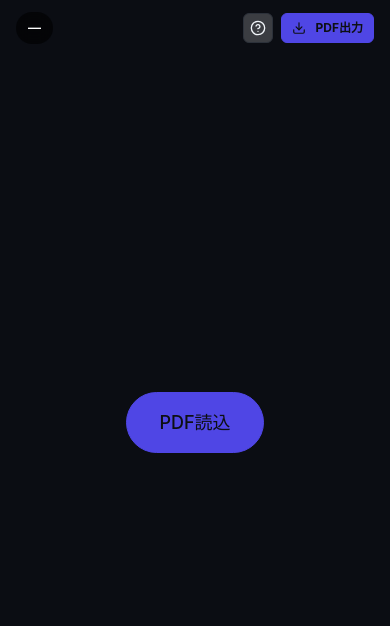
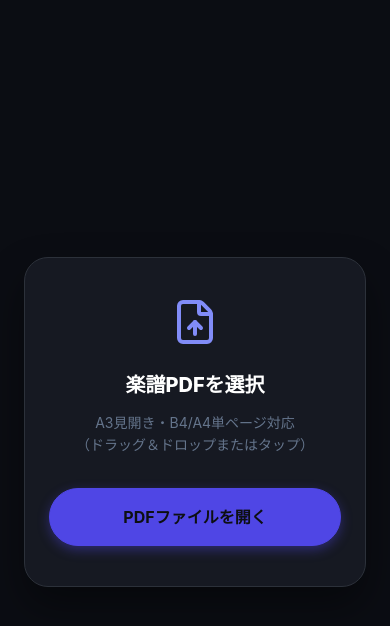
Before and after one commit to AI-Avalon/score-optimizer, a React (Vite) app: page / in a window 390 px wide. Shown: the top 626 px of the page. Built offline with nearby package versions, Linux system fonts and the light colour scheme.

Commit message:
fix(ios): resolve Safari OOM crashes via canvas disposal & img thumbnails, clamp DPR, and polish mobile empty state

```diff
--- a/src/App.tsx
+++ b/src/App.tsx
@@ -8,6 +8,7 @@ import { DropZone } from './components/DropZone';
 import { MobileLayout } from './components/MobileLayout';
 import { HelpModal } from './components/HelpModal';
 import { useScoreStore } from './store/useScoreStore';
+import { ErrorBoundary } from './components/ErrorBoundary';
 
 /**
  * App — Score Optimizer 2.0 レスポンシブルート分岐
@@ -98,7 +99,9 @@ export default function App() {
           }}
         >
           <Sidebar />
-          <ScoreCanvas />
+          <ErrorBoundary>
+            <ScoreCanvas />
+          </ErrorBoundary>
         </div>
 
         <FilmStrip />
--- /dev/null
+++ b/src/components/ErrorBoundary.tsx
@@ -0,0 +1,63 @@
+import { Component } from 'react';
+import type { ErrorInfo, ReactNode } from 'react';
+import { AlertTriangle } from 'lucide-react';
+
+interface Props {
+  children: ReactNode;
+}
+
+interface State {
+  hasError: boolean;
+  error: Error | null;
+}
+
+export class ErrorBoundary extends Component<Props, State> {
+  public state: State = {
+    hasError: false,
+    error: null
+  };
+
+  public static getDerivedStateFromError(error: Error): State {
+    return { hasError: true, error };
+  }
+
+  public componentDidCatch(error: Error, errorInfo: ErrorInfo) {
+    console.error('Uncaught error:', error, errorInfo);
+  }
+
+  public render() {
+    if (this.state.hasError) {
+      return (
+        <div style={{
+          display: 'flex',
+          flexDirection: 'column',
+          alignItems: 'center',
+          justifyContent: 'center',
+          height: '100%',
+          width: '100%',
+          padding: '24px',
+          background: 'var(--color-base)',
+          color: 'var(--color-text)',
+          textAlign: 'center'
+        }}>
+          <AlertTriangle size={48} className="text-red-500" style={{ marginBottom: '16px', color: 'var(--color-danger)' }} />
+          <h2 style={{ fontSize: '20px', fontWeight: 'bold', marginBottom: '8px' }}>
+            描画エラーが発生しました
+          </h2>
+          <p style={{ fontSize: '14px', color: 'var(--color-text-dim)', marginBottom: '24px' }}>
+            {this.state.error?.message}
+          </p>
+          <button
+            type="button"
+            className="btn btn-accent"
+            onClick={() => this.setState({ hasError: false, error: null })}
+          >
+            再試行する
+          </button>
+        </div>
+      );
+    }
+
+    return this.props.children;
+  }
+}
--- a/src/components/FilmStrip.tsx
+++ b/src/components/FilmStrip.tsx
@@ -1,4 +1,4 @@
-import { useEffect, useRef, useCallback } from 'react';
+import { useEffect, useRef, useCallback, useState } from 'react';
 import { useScoreStore } from '../store/useScoreStore';
 import { createPageRenderer } from '../engine/pdfEngine';
 import { Plus } from 'lucide-react';
@@ -25,7 +25,7 @@ export function FilmStrip() {
   const insertBlankPage = useScoreStore((s) => s.insertBlankPage);
   const scrollRef = useRef<HTMLDivElement>(null);
   const thumbRenderers = useRef<Map<number, ReturnType<typeof createPageRenderer>>>(new Map());
-  const canvasRefs = useRef<Map<number, HTMLCanvasElement>>(new Map());
+  const [thumbUrls, setThumbUrls] = useState<Map<number, string>>(new Map());
 
   // ── Auto-scroll to current page ───────────────────────────────
   useEffect(() => {
@@ -40,36 +40,11 @@ export function FilmStrip() {
     if (!pdfDoc) return;
 
     const renderThumbs = async () => {
+      const newUrls = new Map<number, string>();
       for (let i = 0; i < pages.length; i++) {
         const page = pages[i];
-        const canvas = canvasRefs.current.get(i);
-        if (!canvas) continue;
 
-        if (page.isBlank) {
-          // 白紙サムネイル
-          canvas.width = THUMB_WIDTH * 2;
-          canvas.height = THUMB_HEIGHT * 2;
-          const ctx = canvas.getContext('2d');
-          if (ctx) {
-            ctx.fillStyle = '#ffffff';
-            ctx.fillRect(0, 0, canvas.width, canvas.height);
-            ctx.fillStyle = '#cccccc';
-            ctx.font = '14px system-ui';
-            ctx.textAlign = 'center';
-            ctx.fillText('白紙', canvas.width / 2, canvas.height / 2 + 5);
-          }
-          continue;
-        }
-
-        if (page.deleted) {
-          // 削除済み: グレーサムネイル
-          canvas.width = THUMB_WIDTH * 2;
-          canvas.height = THUMB_HEIGHT * 2;
-          const ctx = canvas.getContext('2d');
-          if (ctx) {
-            ctx.fillStyle = '#2a2d35';
-            ctx.fillRect(0, 0, canvas.width, canvas.height);
-          }
+        if (page.isBlank || page.deleted) {
           continue;
         }
 
@@ -86,11 +61,25 @@ export function FilmStrip() {
             THUMB_WIDTH / defaultVp.width,
             THUMB_HEIGHT / defaultVp.height,
           ) * 2; // 2x for sharpness
-          await renderer.render(pdfPage, canvas, scale);
+
+          const tempCanvas = document.createElement('canvas');
+          tempCanvas.width = defaultVp.width * scale;
+          tempCanvas.height = defaultVp.height * scale;
+
+          const success = await renderer.render(pdfPage, tempCanvas, scale);
+          if (success) {
+            newUrls.set(i, tempCanvas.toDataURL('image/jpeg', 0.5));
+          }
+
+          // Force memory disposal
+          tempCanvas.width = 0;
+          tempCanvas.height = 0;
+          pdfPage.cleanup();
         } catch (_err) {
           // Ignore cancelled renders
         }
       }
+      setThumbUrls(newUrls);
     };
 
     renderThumbs();
@@ -112,15 +101,6 @@ export function FilmStrip() {
       insertBlankPage(afterIdx);
     },
     [insertBlankPage],
-  );
-
-  const setCanvasRef = useCallback(
-    (pageIdx: number, el: HTMLCanvasElement | null) => {
-      if (el) {
-        canvasRefs.current.set(pageIdx, el);
-      }
-    },
-    [],
   );
 
   if (!pdfDoc || pages.length === 0) return null;
@@ -173,14 +153,29 @@ export function FilmStrip() {
                   background: '#1a1d24',
                 }}
               >
-                <canvas
-                  ref={(el) => setCanvasRef(i, el)}
+                {page.isBlank ? (
+                  <div style={{
+                    width: '100%', height: '100%', background: '#ffffff',
+                    display: 'flex', alignItems: 'center', justifyContent: 'center',
+                    color: '#cccccc', fontSize: '10px'
+                  }}>
+                    白紙
+                  </div>
+                ) : page.deleted ? (
+                  <div style={{ width: '100%', height: '100%', background: '#2a2d35' }} />
+                ) : thumbUrls.get(i) ? (
+                  <img
+                    src={thumbUrls.get(i)}
+                    alt={`Page ${i + 1}`}
                     style={{
                       width: '100%',
                       height: '100%',
                       objectFit: 'contain',
                     }}
                   />
+                ) : (
+                  <div style={{ width: '100%', height: '100%', background: '#1a1d24' }} />
+                )}
 
                 {/* Page number */}
                 <div
--- a/src/components/MobileLayout.tsx
+++ b/src/components/MobileLayout.tsx
@@ -2,6 +2,7 @@ import { useCallback, useRef, useState, useEffect } from 'react';
 import { useScoreStore } from '../store/useScoreStore';
 import { ScoreCanvas } from './ScoreCanvas';
 import { FilmStrip } from './FilmStrip';
+import { ErrorBoundary } from './ErrorBoundary';
 import { useGesture } from '@use-gesture/react';
 import {
   ChevronLeft,
@@ -22,7 +23,8 @@ import {
   FileText,
   Crop,
   SlidersHorizontal,
-  Sparkles
+  Sparkles,
+  FileUp
 } from 'lucide-react';
 import type { PaperPresetKey } from '../types';
 import { FULL_PAGE_RECT } from '../types';
@@ -147,6 +149,52 @@ export function MobileLayout() {
     }
   );
 
+  if (!pdfDoc) {
+    return (
+      <div
+        className="mobile-layout-root"
+        style={{
+          display: 'flex',
+          flexDirection: 'column',
+          width: '100vw',
+          height: '100dvh',
+          overflow: 'hidden',
+          background: 'var(--color-base)',
+          paddingTop: 'env(safe-area-inset-top, 0px)',
+          paddingBottom: 'env(safe-area-inset-bottom, 0px)',
+          paddingLeft: 'env(safe-area-inset-left, 0px)',
+          paddingRight: 'env(safe-area-inset-right, 0px)',
+        }}
+      >
+        <div style={{ flex: 1, display: 'flex', flexDirection: 'column', alignItems: 'center', justifyContent: 'center', padding: '24px' }}>
+          <div style={{
+            background: 'var(--color-panel)', border: '1px solid var(--color-border)', borderRadius: '24px',
+            padding: '40px 24px', display: 'flex', flexDirection: 'column', alignItems: 'center', textAlign: 'center',
+            boxShadow: '0 20px 40px rgba(0,0,0,0.4)', maxWidth: '400px', width: '100%'
+          }}>
+            <FileUp size={48} style={{ color: '#818cf8', marginBottom: '24px' }} />
+            <h2 style={{ fontSize: '20px', fontWeight: 800, marginBottom: '12px', color: '#fff' }}>楽譜PDFを選択</h2>
+            <p style={{ fontSize: '14px', color: 'var(--color-text-dim)', marginBottom: '32px', lineHeight: 1.6 }}>
+              A3見開き・B4/A4単ページ対応<br />（ドラッグ＆ドロップまたはタップ）
+            </p>
+            <input ref={fileInputRef} type="file" accept=".pdf" onChange={handleFileSelect} style={{ display: 'none' }} />
+            <button
+              type="button"
+              className="btn btn-accent"
+              onClick={() => fileInputRef.current?.click()}
+              style={{
+                padding: '16px 32px', fontSize: '16px', fontWeight: 700, borderRadius: '999px',
+                width: '100%', boxShadow: '0 4px 12px rgba(79, 70, 229, 0.4)'
+              }}
+            >
+              PDFファイルを開く
+            </button>
+          </div>
+        </div>
+      </div>
+    );
+  }
+
   return (
     <div
       className="mobile-layout-root"
@@ -211,7 +259,6 @@ export function MobileLayout() {
         </div>
       </div>
 
-      {/* ── Main Score Area ── */}
       <div
         {...bindGestures()}
         style={{
@@ -221,7 +268,9 @@ export function MobileLayout() {
           touchAction: 'none'
         }}
       >
-        <ScoreCanvas />
+        <ErrorBoundary>
+          <ScoreCanvas />
+        </ErrorBoundary>
       </div>
 
       {/* ── Action Bar (Bottom Fixed - 56px) ── */}
@@ -447,13 +496,6 @@ export function MobileLayout() {
 
       {/* Invisible file input trigger */}
       <input ref={fileInputRef} type="file" accept=".pdf" onChange={handleFileSelect} style={{ display: 'none' }} />
-      {!pdfDoc && (
-        <div style={{ position: 'absolute', inset: 0, display: 'flex', alignItems: 'center', justifyContent: 'center', background: 'var(--color-base)' }}>
-           <button type="button" className="btn btn-accent" onClick={() => fileInputRef.current?.click()} style={{ padding: '16px 32px', fontSize: '18px', borderRadius: '999px' }}>
-              PDF読込
-           </button>
-        </div>
-      )}
 
       <style>{`
         @keyframes slideUp { from { transform: translateY(100%); } to { transform: translateY(0); } }
```
Also changed, not shown: src/components/ScoreCanvas.tsx (+13 -2 lines), test-results/desktop-pdf-loaded.png, test-results/mobile-strict-check.png. Lines whose indentation alone changed are shown as unchanged.
